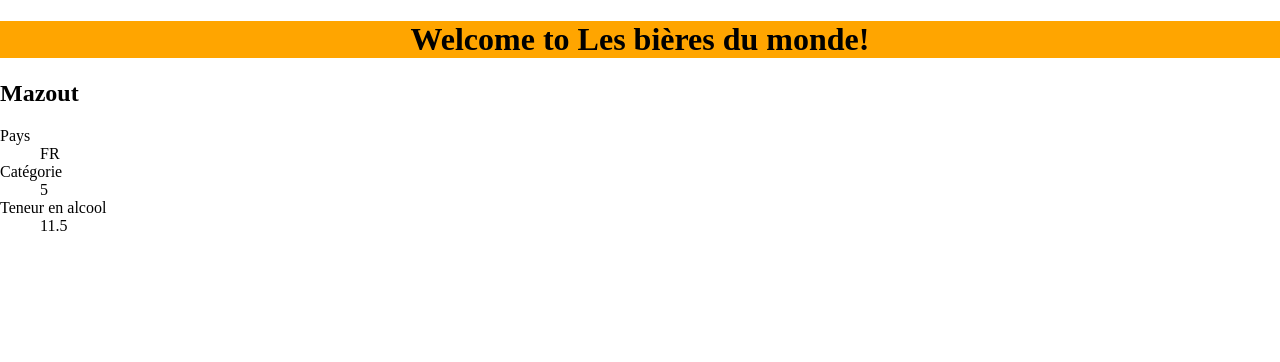
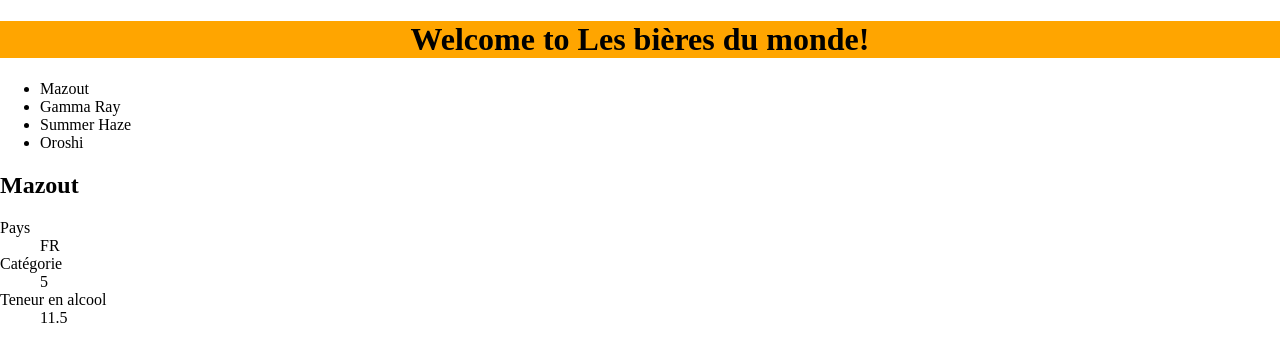
Before and after one commit to pbreteche/angular-beer, an Angular app: page / in a window 1280 px wide. Shown: the top 362 px of the page. Built offline with nearby package versions, Linux system fonts and the light colour scheme.

Commit message:
composant de liste

```diff
--- a/src/app/app.component.html
+++ b/src/app/app.component.html
@@ -2,5 +2,6 @@
   <h1>
     Welcome to {{ title }}!
   </h1>
+    <app-beer-list></app-beer-list>
     <app-beer-detail></app-beer-detail>
 </div>
--- a/src/app/app.module.ts
+++ b/src/app/app.module.ts
@@ -3,11 +3,13 @@
 
 import { AppComponent } from './app.component';
 import { BeerDetailComponent } from './beer-detail/beer-detail.component';
+import { BeerListComponent } from './beer-list/beer-list.component';
 
 @NgModule({
   declarations: [
     AppComponent,
-    BeerDetailComponent
+    BeerDetailComponent,
+    BeerListComponent
   ],
   imports: [
     BrowserModule
--- a/src/app/beer-detail/beer-detail.component.ts
+++ b/src/app/beer-detail/beer-detail.component.ts
@@ -8,12 +8,12 @@
 })
 export class BeerDetailComponent implements OnInit {
 
-  beer: Beer = Object.assign(new Beer(), {
+  beer: Beer = {
     name: 'Mazout',
     country: 'FR',
     alcoholByVolume: 11.5,
     category: BeerCategory.Stout
-  });
+  };
 
   constructor() { }
 
--- /dev/null
+++ b/src/app/beer-list/beer-list.component.html
@@ -0,0 +1,3 @@
+<ul>
+  <li *ngFor="let beer of beers">{{ beer.name }}</li>
+</ul>
--- /dev/null
+++ b/src/app/beer-list/beer-list.component.ts
@@ -0,0 +1,19 @@
+import { Component, OnInit } from '@angular/core';
+import { Beer } from '../../beer';
+import beers from '../../beer-data';
+
+@Component({
+  selector: 'app-beer-list',
+  templateUrl: './beer-list.component.html',
+  styleUrls: ['./beer-list.component.scss']
+})
+export class BeerListComponent implements OnInit {
+
+  beers: Beer[] = beers;
+
+  constructor() { }
+
+  ngOnInit() {
+  }
+
+}
--- a/src/beer-data.ts
+++ b/src/beer-data.ts
@@ -0,0 +1,28 @@
+import { BeerCategory} from './beer';
+
+export default [
+  {
+    name: 'Mazout',
+    country: 'FR',
+    alcoholByVolume: 11.5,
+    category: BeerCategory.Stout
+  },
+  {
+    name: 'Gamma Ray',
+    country: 'UK',
+    alcoholByVolume: 5.4,
+    category: BeerCategory.PaleAle
+  },
+  {
+    name: 'Summer Haze',
+    country: 'BE',
+    alcoholByVolume: 3.8,
+    category: BeerCategory.PaleAle
+  },
+  {
+    name: 'Oroshi',
+    country: 'FR',
+    alcoholByVolume: 5,
+    category: BeerCategory.Weissbier
+  },
+];
--- a/src/beer.ts
+++ b/src/beer.ts
@@ -13,8 +13,4 @@
   country: string;
   alcoholByVolume: number;
   category: BeerCategory;
-
-  get isAlcoholLess() {
-    return this.alcoholByVolume <= .3;
-  }
 }
```
Also changed, not shown: src/app/beer-list/beer-list.component.scss (added), 1 other file (tests, documents, lock files or other folders).
